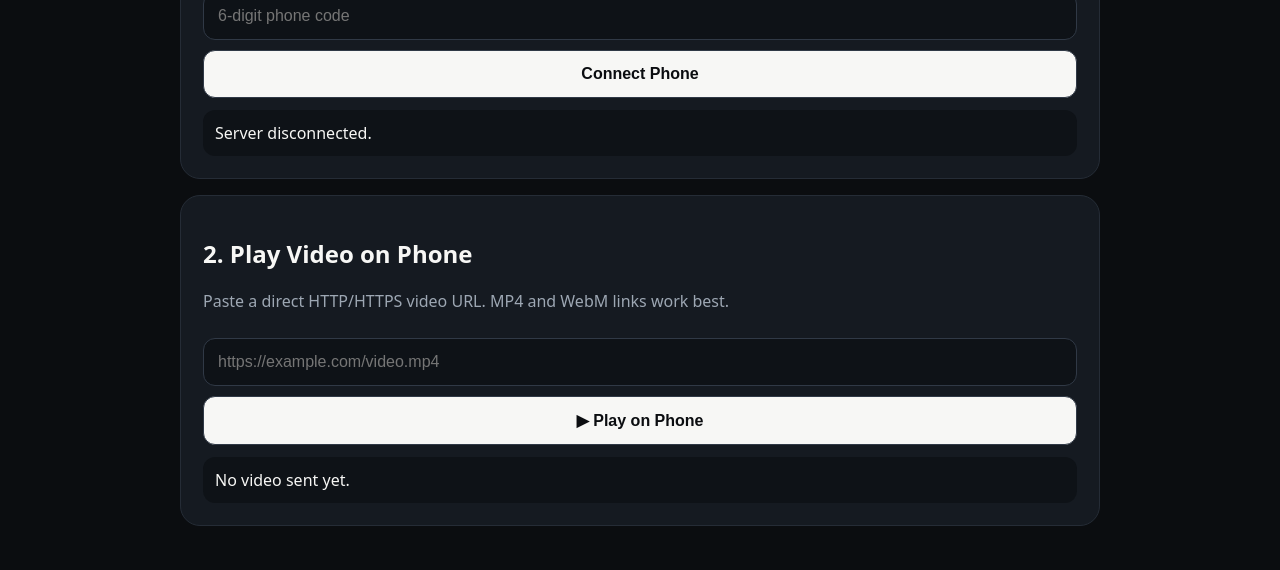
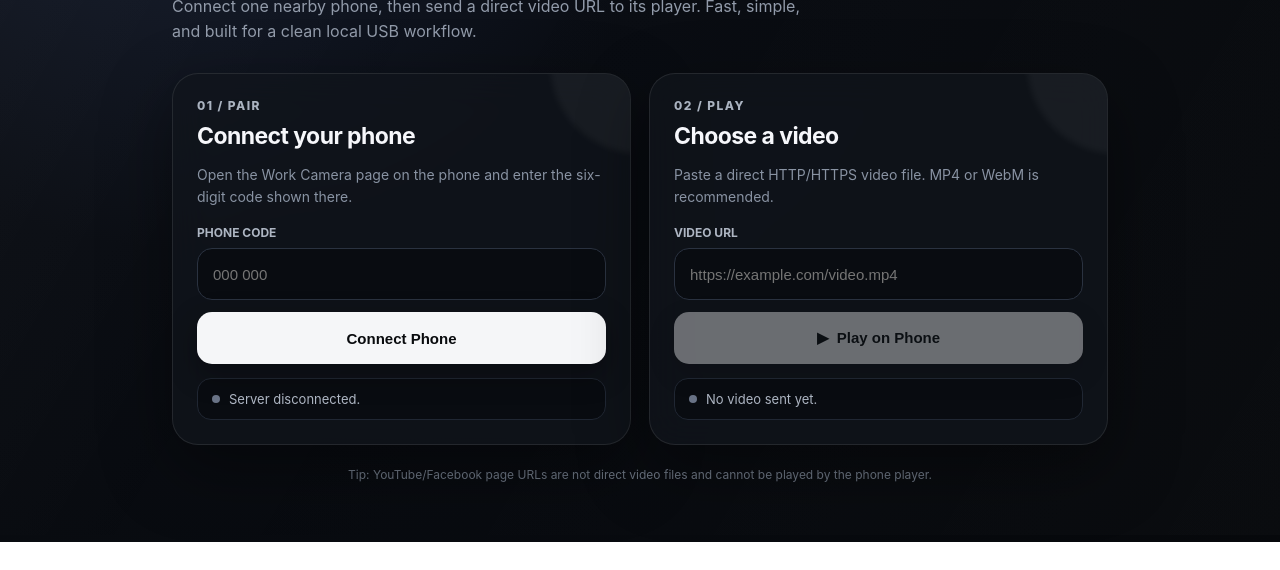
Before and after one commit to triyad2009/Work_camera, a website: page web/usb-pc.html in a window 1280 px wide. Shown: the part 265-835 px from the top of the page. After the commit the page ends 807 px from the top, so only its background shows below. Drawn offline with Linux system fonts and the light colour scheme.

Commit message:
Redesign PC dashboard UI

```diff
--- a/web/usb-pc.html
+++ b/web/usb-pc.html
@@ -1,61 +1,25 @@
 <!doctype html>
-<html><head><meta name="viewport" content="width=device-width,initial-scale=1"><title>Work Camera — PC Dashboard</title>
+<html lang="en"><head><meta charset="utf-8"><meta name="viewport" content="width=device-width,initial-scale=1"><meta name="theme-color" content="#07090d"><title>Work Camera — Control</title>
 <style>
-body{font-family:system-ui;background:#0b0d10;color:#f7f7f5;max-width:920px;margin:auto;padding:28px}
-.card{background:#151a21;border:1px solid #252c36;padding:22px;border-radius:20px;margin:16px 0}
-h1{font-size:34px;margin-bottom:4px}.muted{color:#9da7b3}
-input,button{width:100%;box-sizing:border-box;padding:14px;border-radius:12px;border:1px solid #303946;background:#0e1217;color:#fff;font-size:16px;margin-top:10px}
-button{background:#f7f7f5;color:#0b0d10;font-weight:800;cursor:pointer}
-.status{padding:12px;border-radius:12px;background:#0e1217;margin-top:12px}
-</style></head>
-<body>
-<h1>Work Camera</h1><p class="muted">Send a video URL from this PC to the connected phone.</p>
-
-<div class="card">
-<h2>1. Connect Phone</h2>
-<input id="code" inputmode="numeric" maxlength="6" placeholder="6-digit phone code">
-<button id="connect">Connect Phone</button>
-<div id="status" class="status">Waiting for connection…</div>
-</div>
-
-<div class="card">
-<h2>2. Play Video on Phone</h2>
-<p class="muted">Paste a direct HTTP/HTTPS video URL. MP4 and WebM links work best.</p>
-<input id="url" type="url" placeholder="https://example.com/video.mp4">
-<button id="send">▶ Play on Phone</button>
-<div id="sent" class="status">No video sent yet.</div>
-</div>
-
+*{box-sizing:border-box}body{margin:0;font-family:Inter,ui-sans-serif,system-ui,-apple-system,BlinkMacSystemFont,"Segoe UI",sans-serif;background:radial-gradient(circle at 15% 0%,#182033 0,#0a0d13 38%,#06080b 100%);color:#f6f7fb;min-height:100vh}
+body:before{content:"";position:fixed;inset:0;pointer-events:none;background:linear-gradient(120deg,rgba(255,255,255,.035),transparent 35%,rgba(255,255,255,.02))}
+.wrap{max-width:980px;margin:auto;padding:38px 22px 60px}.top{display:flex;align-items:center;justify-content:space-between;margin-bottom:34px}.brand{display:flex;align-items:center;gap:12px}.logo{width:42px;height:42px;border-radius:14px;display:grid;place-items:center;background:linear-gradient(135deg,#fff,#9ea7b5);color:#07090d;font-weight:900;box-shadow:0 10px 35px #0008}.eyebrow{font-size:12px;text-transform:uppercase;letter-spacing:.16em;color:#8993a3;font-weight:700}.title{font-size:clamp(34px,6vw,58px);line-height:.98;letter-spacing:-.055em;margin:0 0 12px;font-weight:850}.sub{color:#929baa;max-width:650px;font-size:16px;line-height:1.6}.grid{display:grid;grid-template-columns:1fr 1fr;gap:18px}@media(max-width:760px){.grid{grid-template-columns:1fr}.wrap{padding-top:24px}}
+.card{position:relative;overflow:hidden;background:rgba(17,21,29,.72);border:1px solid rgba(255,255,255,.09);border-radius:26px;padding:24px;box-shadow:0 24px 70px #0006;backdrop-filter:blur(18px)}.card:after{content:"";position:absolute;width:180px;height:180px;border-radius:50%;right:-100px;top:-100px;background:rgba(255,255,255,.045);filter:blur(3px)}
+.step{font-size:12px;color:#aab3c0;font-weight:800;letter-spacing:.12em;text-transform:uppercase}.card h2{font-size:23px;letter-spacing:-.025em;margin:9px 0 7px}.muted{color:#8993a3;font-size:14px;line-height:1.55}.field{margin-top:18px}.label{display:block;font-size:12px;color:#aeb6c3;font-weight:700;margin-bottom:8px}input{width:100%;height:52px;border:1px solid #2a3240;background:#090c11;color:#fff;border-radius:15px;padding:0 15px;font-size:15px;outline:none;transition:.2s}input:focus{border-color:#78869b;box-shadow:0 0 0 4px #78869b18}button{width:100%;height:52px;border:0;border-radius:15px;background:#f5f6f8;color:#090b0e;font-size:15px;font-weight:850;cursor:pointer;margin-top:12px;transition:.2s;box-shadow:0 10px 30px #0005}button:hover{transform:translateY(-1px);filter:brightness(1.06)}button:disabled{opacity:.4;cursor:not-allowed;transform:none}.status{display:flex;align-items:center;gap:9px;margin-top:14px;padding:12px 14px;border-radius:14px;background:#090c11;border:1px solid #202733;color:#aeb6c3;font-size:13px}.dot{width:8px;height:8px;border-radius:50%;background:#697386;flex:none}.ok .dot{background:#65d991;box-shadow:0 0 14px #65d991}.hero{margin-bottom:28px}.tip{margin-top:22px;text-align:center;color:#6f7886;font-size:12px}.urlhint{margin-top:8px;color:#687383;font-size:12px}
+</style></head><body><main class="wrap">
+<header class="top"><div class="brand"><div class="logo">WC</div><div><div style="font-weight:800">Work Camera</div><div class="eyebrow">Remote player</div></div></div></header>
+<section class="hero"><div class="eyebrow">PC CONTROL DASHBOARD</div><h1 class="title">Send video.<br>Play on phone.</h1><p class="sub">Connect one nearby phone, then send a direct video URL to its player. Fast, simple, and built for a clean local USB workflow.</p></section>
+<section class="grid">
+<div class="card"><div class="step">01 / Pair</div><h2>Connect your phone</h2><p class="muted">Open the Work Camera page on the phone and enter the six-digit code shown there.</p><div class="field"><label class="label">PHONE CODE</label><input id="code" inputmode="numeric" maxlength="6" placeholder="000 000"></div><button id="connect">Connect Phone</button><div id="status" class="status"><span class="dot"></span><span>Waiting for connection…</span></div></div>
+<div class="card"><div class="step">02 / Play</div><h2>Choose a video</h2><p class="muted">Paste a direct HTTP/HTTPS video file. MP4 or WebM is recommended.</p><div class="field"><label class="label">VIDEO URL</label><input id="url" type="url" placeholder="https://example.com/video.mp4"></div><button id="send" disabled>▶ &nbsp;Play on Phone</button><div id="sent" class="status"><span class="dot"></span><span>No video sent yet.</span></div></div>
+</section><div class="tip">Tip: YouTube/Facebook page URLs are not direct video files and cannot be played by the phone player.</div>
+</main>
 <script>
-const ws=new WebSocket((location.protocol==="https:"?"wss://":"ws://")+location.host);
-const code=document.getElementById("code"),url=document.getElementById("url"),connect=document.getElementById("connect"),sendBtn=document.getElementById("send"),status=document.getElementById("status"),sent=document.getElementById("sent");
-let connected=false;
-
-ws.onopen=()=>status.textContent="Server connected. Enter the phone code.";
-ws.onclose=()=>{connected=false;status.textContent="Server disconnected.";};
-
-connect.onclick=()=>{
-  const c=code.value.trim();
-  if(!/^\d{6}$/.test(c)){status.textContent="Enter the 6-digit code.";return;}
-  ws.send(JSON.stringify({type:"usb",role:"pc",code:c}));
-  status.textContent="Connecting to phone…";
-};
-
-ws.onmessage=e=>{
-  if(typeof e.data!=="string")return;
-  const m=JSON.parse(e.data);
-  if(m.type==="usb-error"){connected=false;status.textContent=m.message;return;}
-  if(m.type==="usb-ready"){connected=true;status.textContent="✓ Phone connected. You can send a video.";sendBtn.disabled=false;}
-  if(m.type==="video-sent")sent.textContent="✓ Video sent to phone.";
-};
-
-sendBtn.disabled=true;
-sendBtn.onclick=()=>{
-  const u=url.value.trim();
-  if(!/^https?:\/\//i.test(u)){sent.textContent="Enter a valid video URL.";return;}
-  if(!connected){sent.textContent="Connect the phone first.";return;}
-  ws.send(JSON.stringify({type:"usb",role:"video",code:code.value.trim(),url:u}));
-  sent.textContent="Sending video to phone…";
-};
-</script>
-</body></html>
+const ws=new WebSocket((location.protocol==="https:"?"wss://":"ws://")+location.host),code=document.getElementById("code"),url=document.getElementById("url"),connect=document.getElementById("connect"),send=document.getElementById("send"),status=document.getElementById("status"),sent=document.getElementById("sent");let paired=false;
+function msg(el,t,good=false){el.innerHTML='<span class="dot"></span><span>'+t+'</span>';el.classList.toggle("ok",good)}
+ws.onopen=()=>msg(status,"Server connected. Enter the phone code.");ws.onclose=()=>{paired=false;send.disabled=true;msg(status,"Server disconnected.")};
+connect.onclick=()=>{const c=code.value.replace(/\s/g,"");if(!/^\d{6}$/.test(c)){msg(status,"Please enter the 6-digit code.");return}ws.send(JSON.stringify({type:"usb",role:"pc",code:c}));msg(status,"Connecting to phone…")};
+ws.onmessage=e=>{if(typeof e.data!=="string")return;const m=JSON.parse(e.data);if(m.type==="usb-error"){paired=false;send.disabled=true;msg(status,m.message);return}if(m.type==="usb-ready"){paired=true;send.disabled=false;msg(status,"Phone connected. Ready to send video.",true)}if(m.type==="video-sent")msg(sent,"Video sent to phone.",true)};
+send.onclick=()=>{const u=url.value.trim();if(!/^https?:\/\//i.test(u)){msg(sent,"Enter a valid HTTP/HTTPS video URL.");return}if(!paired){msg(sent,"Connect the phone first.");return}ws.send(JSON.stringify({type:"usb",role:"video",code:code.value.replace(/\s/g,""),url:u}));msg(sent,"Sending video to phone…")};
+code.oninput=()=>{code.value=code.value.replace(/\D/g,"").slice(0,6).replace(/(\d{3})(?=\d)/,"$1 ")};
+</script></body></html>
```
